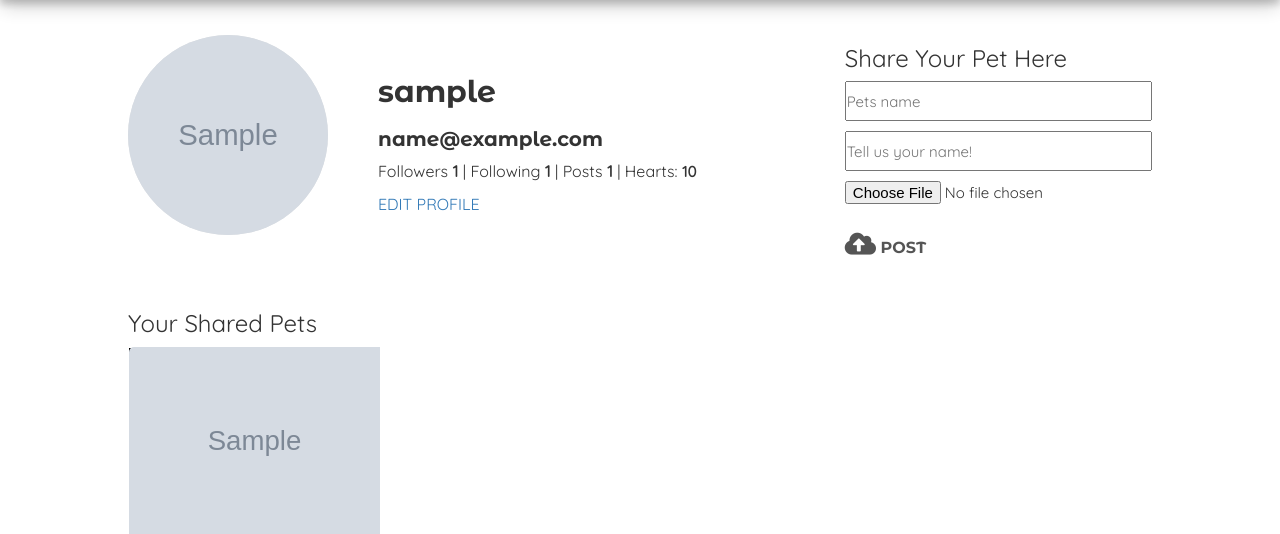
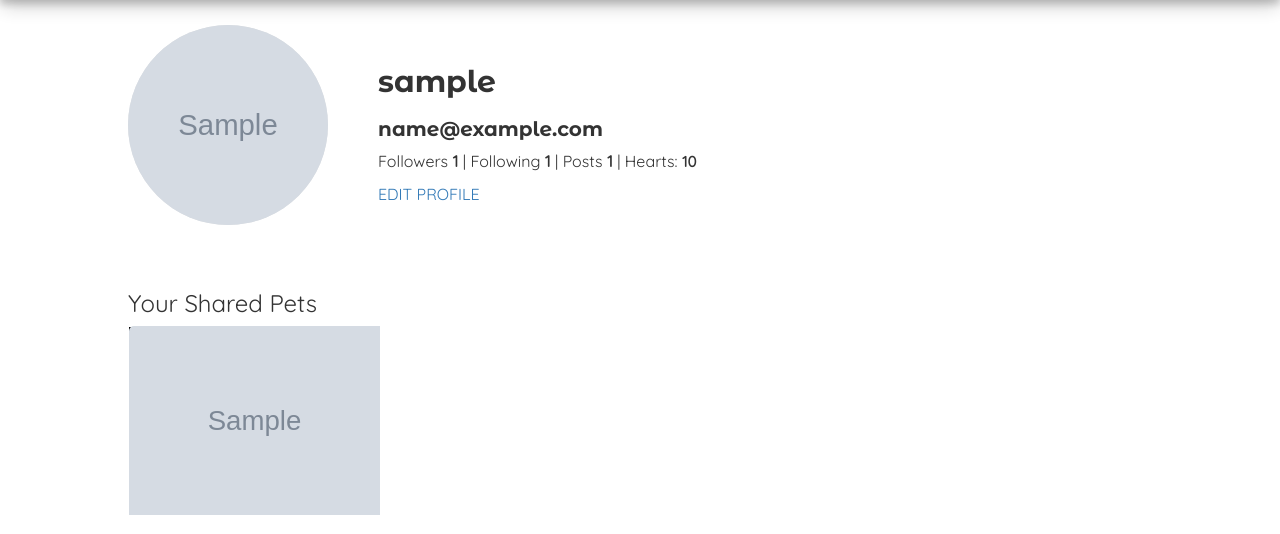
Before and after one commit to KISMET-INC/pets_connect, a Django app: template app_one/templates/profile.html in a window 1280 px wide. Shown: the part 75-609 px from the top of the page. Run offline with Django 3.2, Linux system fonts and the light colour scheme; tables that the repository leaves empty hold one stand-in row (values such as "Sample post"); the template is opened without the code that fills it: values that come from a table or form of the project are taken from there, most other values are stand-ins (such as "Sample title", 1, 10 or a date in 2020); grey boxes marked "Sample" are stand-in pictures; data that the repository does not hold is empty; some libraries are stand-ins or nearby versions; some web fonts are replaced.

Commit message:
remove share pet from profile page

```diff
--- a/app_one/templates/profile.html
+++ b/app_one/templates/profile.html
@@ -47,11 +47,6 @@
                     </div>
                 </div>
 
-                {% if session_user == clicked_user %}
-
-                {% include 'modules/share_pet.html' %}
-                {% endif %}
-
             </div>
 
             {% if session_user == clicked_user %}
```
